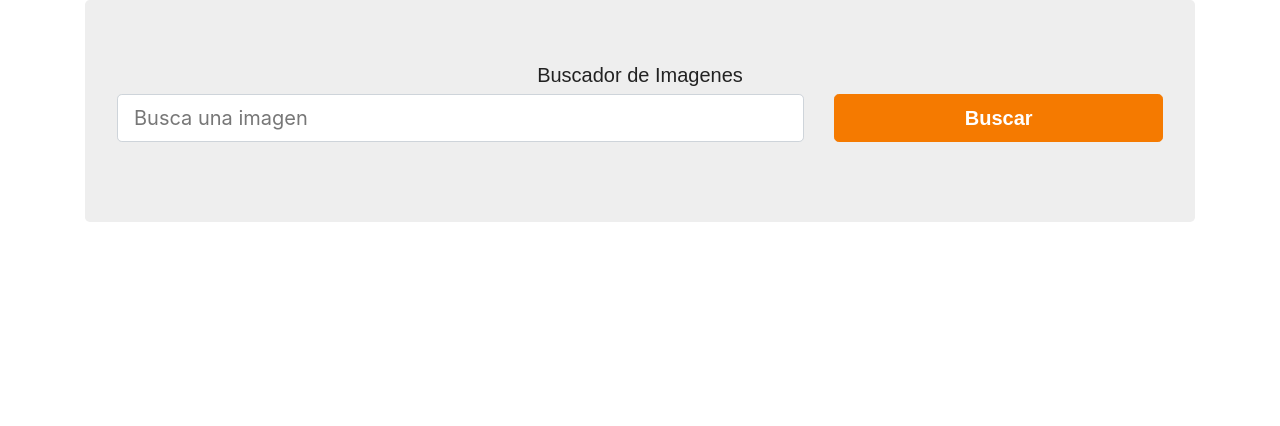
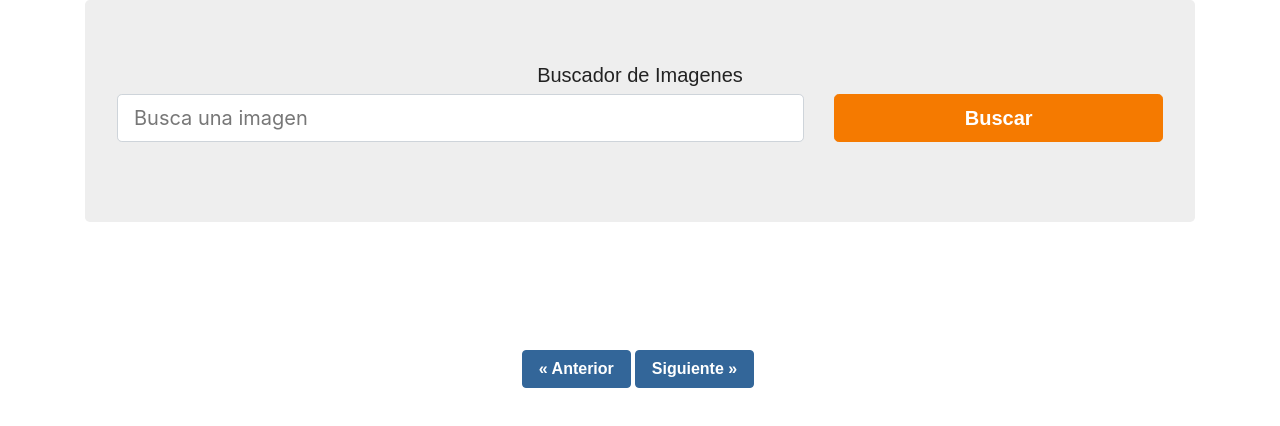
Before and after one commit to MauricioGarcia12/Retro-Image-Gallery, a React (Create React App) app: page / in a window 1280 px wide. Shown: the top 426 px of the page. Built offline with nearby package versions, Linux system fonts and the light colour scheme; a web font is replaced by a local one.

Commit message:
Creando paginador part 2

```diff
--- a/src/App.js
+++ b/src/App.js
@@ -11,7 +11,7 @@ function App() {
 
   //paginador
   const [ paginaactual, guardarPaginaActual]=useState(1);
-  const [totalpaginas,guardarTotalPaginas]=useState(1);
+  const [totalpaginas,guardarTotalPaginas]=useState(17);
 
   useEffect(() => {
     //no haga consulta si esta vacia
@@ -20,7 +20,7 @@ function App() {
    const consultarAPI = async () =>{
     const imagenesPorPagina =30;
     const key ='18026964-37229ebf5f831553df0e61157';
-    const url =`https://pixabay.com/api/?key=${key}&q=${busqueda}&per_page=${imagenesPorPagina}`;
+    const url =`https://pixabay.com/api/?key=${key}&q=${busqueda}&per_page=${imagenesPorPagina}&min_width=${500}&min_height=${500}`;
 
     const respuesta = await fetch(url);
     const resultado = await respuesta.json();
@@ -37,6 +37,23 @@ function App() {
   }, [busqueda])
 
 
+  //definir pagina anterior
+  const paginaAnterior = () =>{
+    const nuevaPaginaActual = paginaactual -1;
+    if(nuevaPaginaActual === 0) return ;
+
+    guardarPaginaActual(nuevaPaginaActual);
+  }
+
+  //definir pagina siguiente
+  const paginaSiguiente = () =>{
+    const nuevaPaginaActual = paginaactual +1;
+
+    if(nuevaPaginaActual>totalpaginas) return;
+    guardarPaginaActual(nuevaPaginaActual);
+  }
+
+
   return (
     <div className='container'>
       <div className='jumbotron'>
@@ -49,6 +66,17 @@ function App() {
           <ListadoImagenes
             imagenes={imagenes}
           />
+          <button
+          className='btn btn-info mr-1'
+          type='button'
+          onClick={paginaAnterior}
+          >&laquo; Anterior </button>
+
+          <button
+          className='btn btn-info mr-1'
+          type='button'
+          onClick={paginaSiguiente}
+          >Siguiente &raquo;</button>
       </div>
     </div>
   );
--- a/src/components/Imagen.jsx
+++ b/src/components/Imagen.jsx
@@ -6,7 +6,7 @@ const Imagen = ({imagen}) => {
 
     return (
         <div className="col-12 col-sm-6 col-md-4 col-lg-3 mb-4">
-            <div className="card col-12">
+            <div className="card">
                 <img src={previewURL} alt={tags} className='card-img-top w-100'/>
 
                 <div className="card-body">
```
